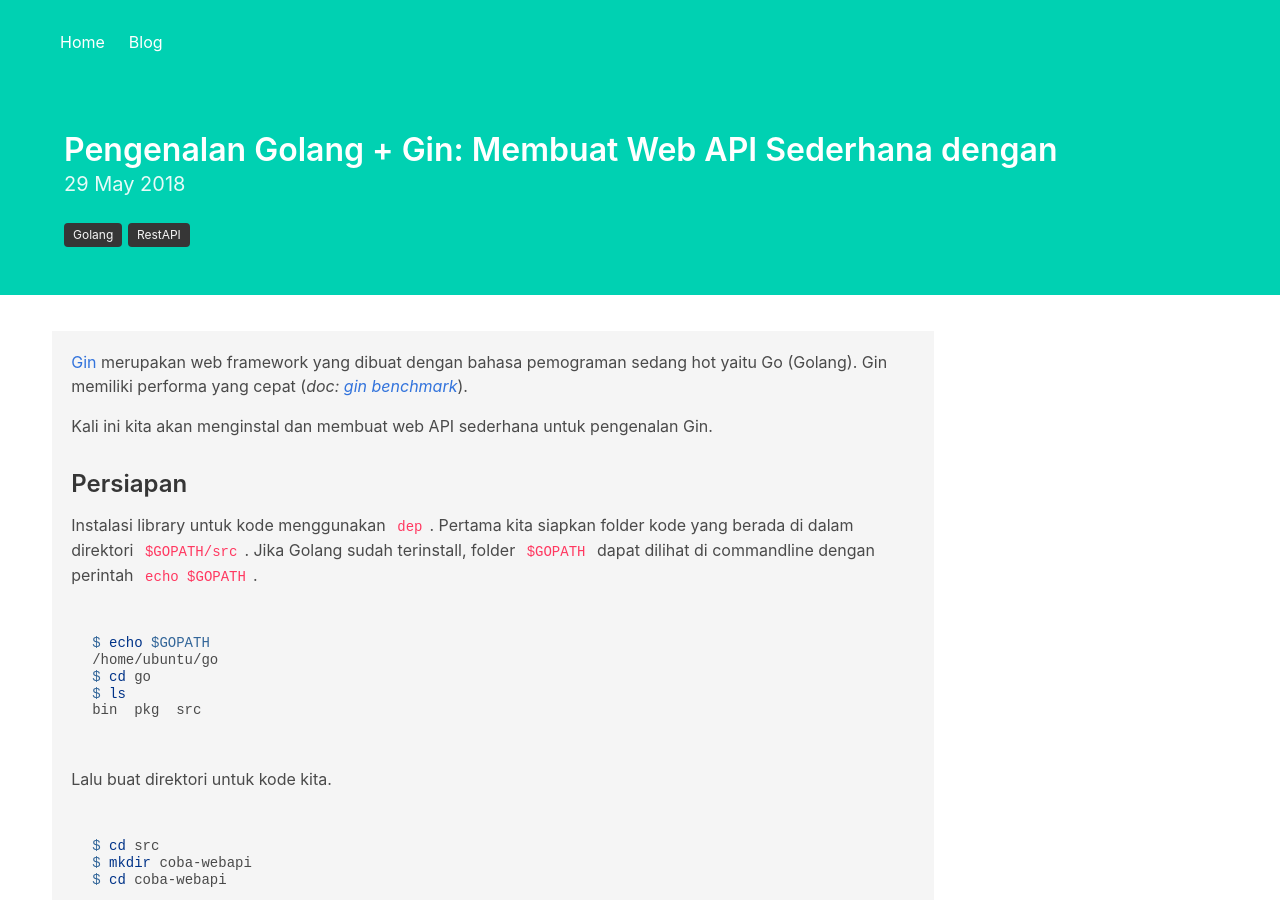
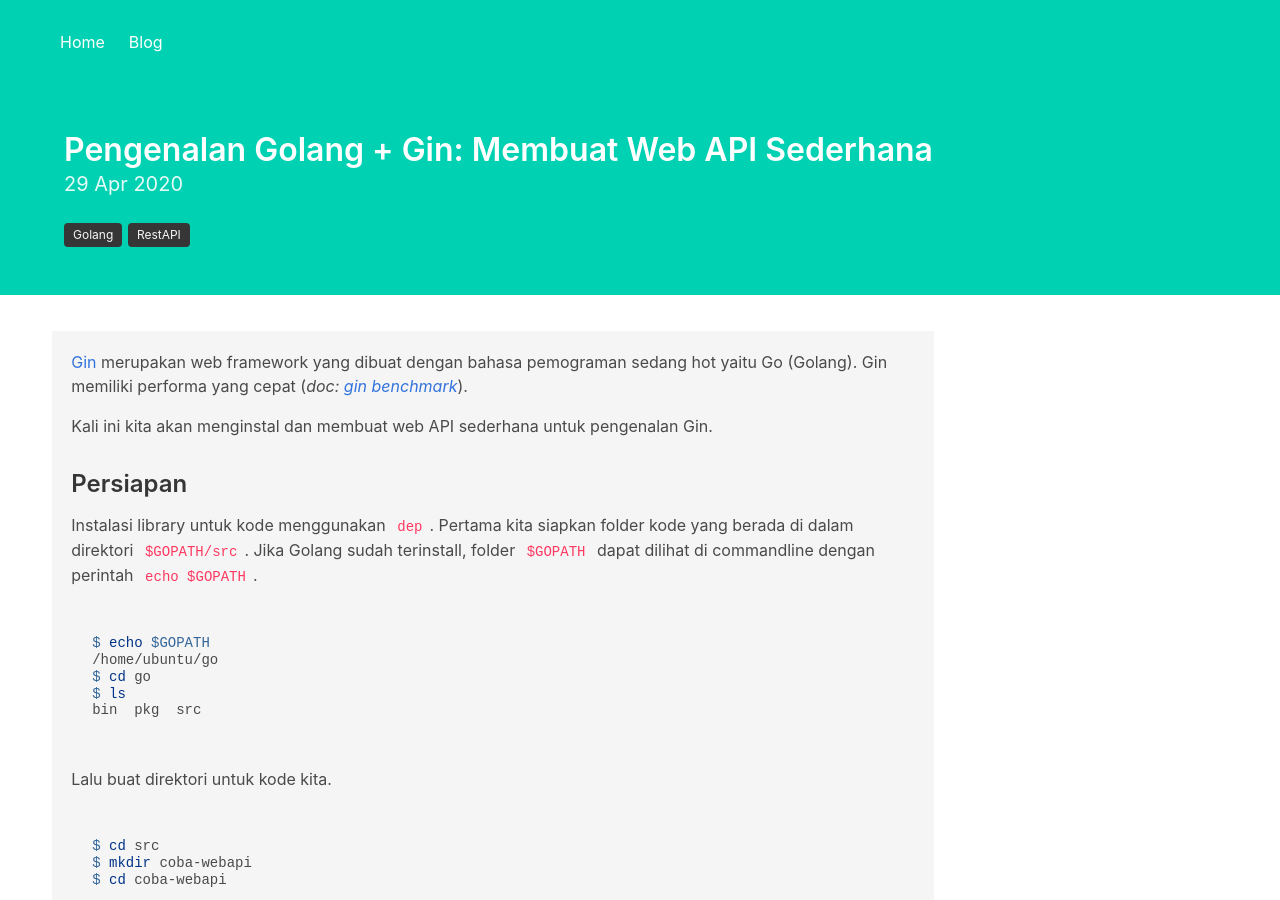
Before and after one commit to GulaAren/GulaAren.github.io, a Jekyll site: the page built from _posts/2020-04-29-golang-web-api-gin.md, in a window 1280 px wide and 900 px high. Built offline with Jekyll 4.4.1, drawn with Linux system fonts in a browser that asks for light colours.

Commit message:
change first post date

```diff
--- a/_posts/2018-05-29-golang-web-api-gin.md
+++ b/_posts/2020-04-29-golang-web-api-gin.md
@@ -1,6 +1,6 @@
 ---
 layout: post
-title: "Pengenalan Golang + Gin: Membuat Web API Sederhana dengan"
+title: "Pengenalan Golang + Gin: Membuat Web API Sederhana"
 menutitle: Pengenalan Golang + Gin
 labels:
  - Golang
--- a/index.html
+++ b/index.html
@@ -15,9 +15,8 @@
             </div>
             <div class="card-content">
               <div class="content">
-                <ul>
                 {% for post in site.posts limit:7 %}
-                  <li>
+                <h6>
                   <a href="{{ site.baseurl }}{{ post.url }}">
                   {% if post.menutitle %}
                     {{ post.menutitle }}
@@ -25,9 +24,8 @@
                     {{ post.title }}
                   {% endif %}
                   </a>
-                  </li>
+                </h6>
                 {% endfor %}
-                </ul>
               </div>
             </div>
             <div class="card-content">
```
Also changed, not shown: _layouts/post-no-sidebar.html (added, +31 -0 lines). Lines whose indentation alone changed are shown as unchanged.
